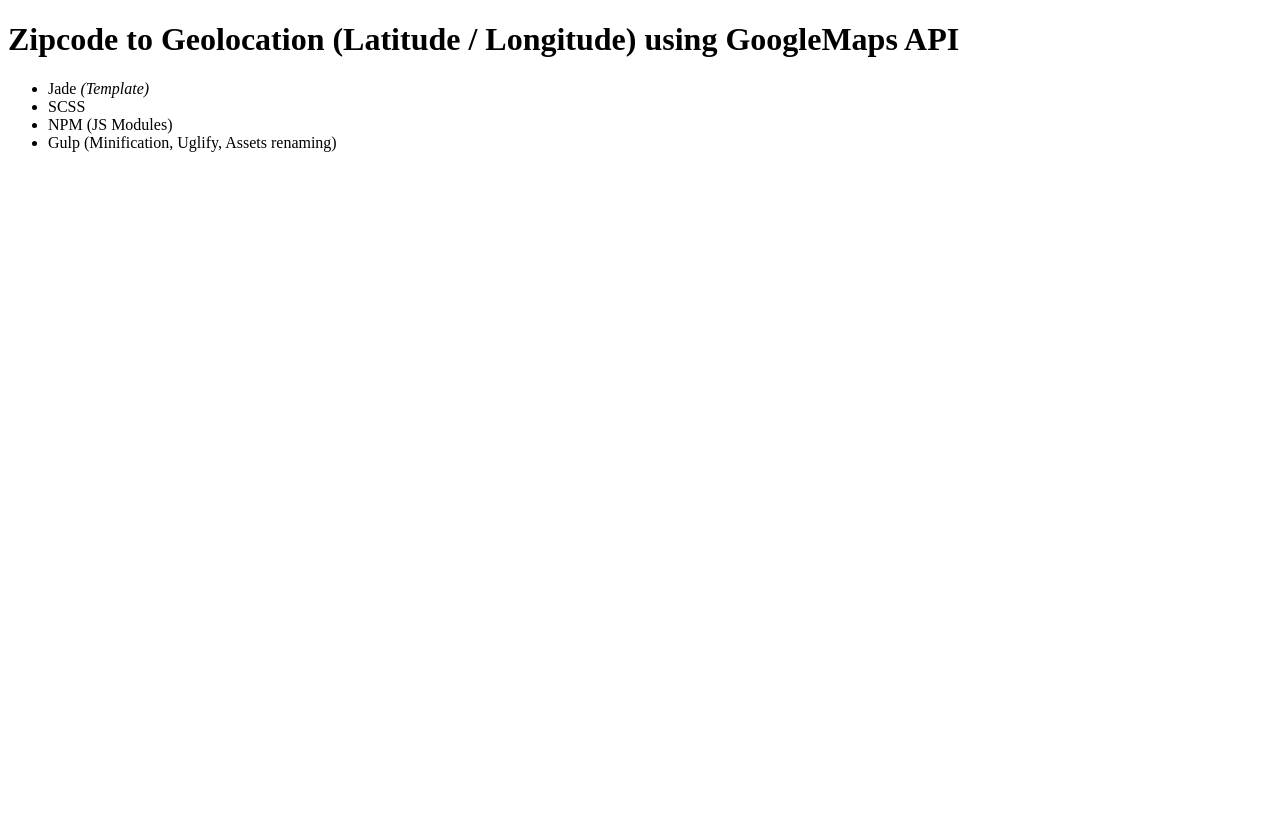
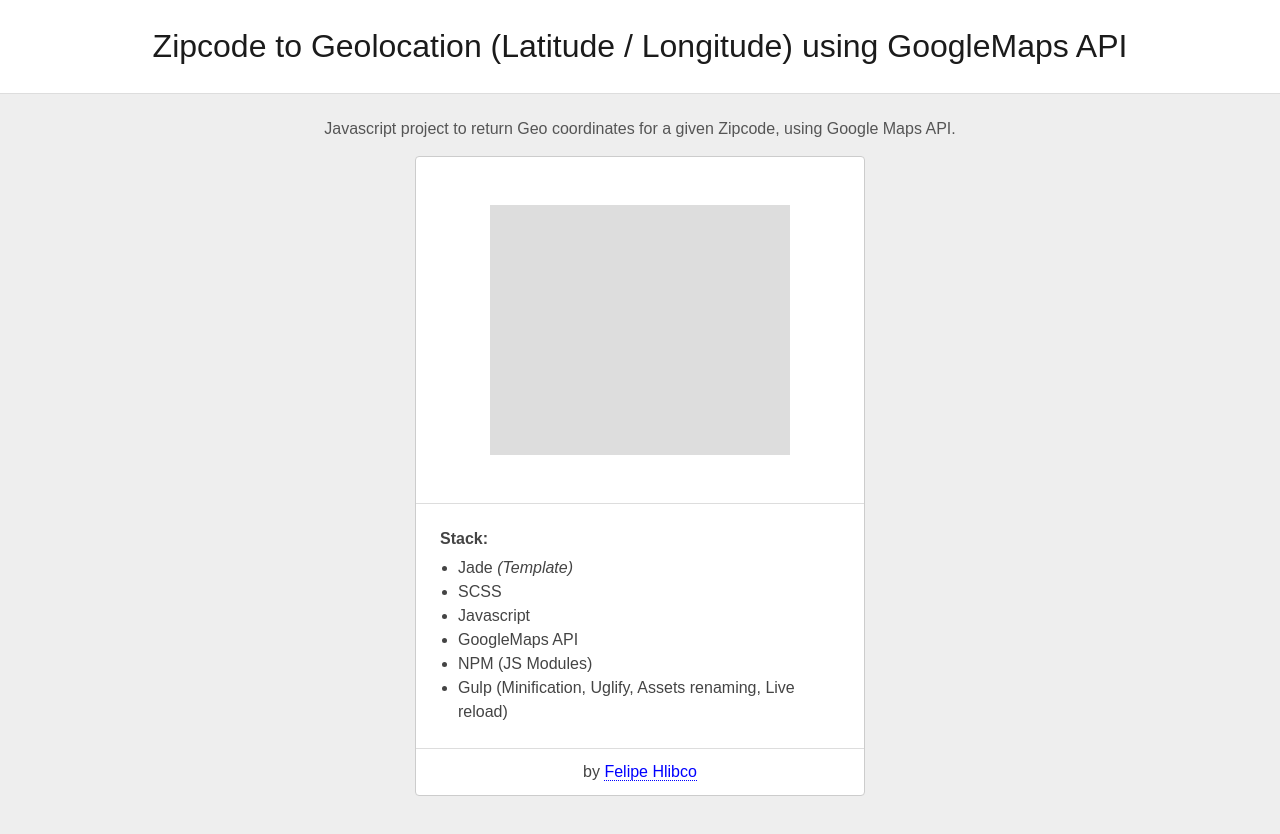
Before and after one commit to hlibco/zipgeo, a website: page src/markup/index.jade in a window 1280 px wide. Before the commit the page ends 800 px from the top, so only its background shows below. Drawn offline with nearby package versions, Linux system fonts and the light colour scheme; some packages are replaced by stand-ins of ours; files that its build step writes are made by us from their sources; files whose address does not match are found by name.

Commit message:
Bug fixes on Jade / Gulp

```diff
--- a/gulpfile.js
+++ b/gulpfile.js
@@ -115,7 +115,8 @@
  ---------------------------------------------------------- */
 gulp.task('html', function() {
   gulp.src(PATHS.src.html + '/*.{jade,html}')
-    .pipe(jade(options.jade))
+    // .pipe(jade(options.jade))
+    .pipe(jade())
     .pipe(gulp.dest(PATHS._root))
     .pipe(connect.reload());
 });
@@ -231,7 +232,6 @@
     livereload: true,
     root: ['.', PATHS._dist]
   });
-
 });
 
 gulp.task('bundling', [
--- a/package.json
+++ b/package.json
@@ -44,7 +44,9 @@
   },
   "devDependencies": {
     "gulp-bytediff": "^1.0.0",
+    "gulp-embedlr": "^0.5.2",
     "gulp-jade": "^1.1.0",
+    "gulp-stylus": "^2.1.2",
     "path": "^0.12.7"
   }
 }
--- a/src/markup/index.jade
+++ b/src/markup/index.jade
@@ -5,8 +5,8 @@
     meta(http-equiv='x-ua-compatible',content='ie=edge')
     title Zipgeo
     meta(name='viewport', content='width=device-width, initial-scale=1')
-    link(rel='stylesheet', href='dist/css/bundle.example_20151230030826.css')
-    script(src='dist/js/bundle.example_20151230030338.js')
+    link(rel='stylesheet', href='dist/css/bundle.example_20151231005322.css')
+    script(src='dist/js/bundle.example_20151231005240.js')
     script(src='https://maps.googleapis.com/maps/api/js?key=AIzaSyAdTkg8AcimBOclbl6Jpncb4lc0qYt8D3E&callback=zg',async, defer)
   body
     <!--[if lt IE 8]>
@@ -17,17 +17,22 @@
     <![endif]-->
 
     //- App content here
+
     h1
       ='Zipcode to Geolocation (Latitude / Longitude) using GoogleMaps API'
+    p
+      ="Javascript project to return Geo coordinates for a given Zipcode, using Google Maps API."
 
-    div#js-map.map
+    .container
+      div#js-map.map
 
-    .stack
-      ul
-        -
-          stack = ['Jade <i>(Template)</i>',
-                   'SCSS',
-                   'NPM (JS Modules)',
-                   'Gulp (Minification, Uglify, Assets renaming)']
-        each item in stack
-          li!= item
+      .stack
+        b Stack:
+        ul
+          - stack = ["Jade <i>(Template)</i>", "SCSS", "Javascript", "GoogleMaps API", "NPM (JS Modules)", "Gulp (Minification, Uglify, Assets renaming, Live reload)"]
+
+          each item in stack
+            li!= item
+
+      .by by
+        a(href="") Felipe Hlibco
--- a/src/scripts/zipgeo.js
+++ b/src/scripts/zipgeo.js
@@ -1,6 +1,6 @@
 var Zipgeo = function(config) {
   'use strict';
-  console.log(1);
+  console.log(2);
   var options = {
     id: 'js-map',
     mark: false,
@@ -27,12 +27,17 @@
   };
 
   var map;
+  var coordinates = {
+    lat: '',
+    lng: ''
+  };
+  function geo() {
+    return coordinates;
+  };
 
   function init(address) {
     var geocoder;
     var location;
-    var lat = '';
-    var lng = '';
 
     geocoder = new google.maps.Geocoder();
     geocoder.geocode({
@@ -42,8 +47,8 @@
         location = results[0].geometry.location;
 
         // Get Latitude and Longitude
-        lat = location.lat();
-        lng = location.lng();
+        coordinates.lat = location.lat();
+        coordinates.lng = location.lng();
 
         // Update map configs
         options.map.center = location;
--- a/src/styles/+example.scss
+++ b/src/styles/+example.scss
@@ -1,26 +1,59 @@
 @charset "UTF-8";
-
+*, html {
+  padding: 0;
+}
 body {
-  background: red;
+  background: #eee;
   text-align: center;
+}
+h1 {
+  background: #fff;
+  border-bottom: 1px solid #ddd;
+  margin: 0 0 24px;
+  padding: 24px 0;
+}
+.container {
+  background: #fff;
+  border: 1px solid #ccc;
+  border-radius: 4px;
+  margin: 0 auto 48px;
+  max-width: 450px;
 }
 .map {
   background: #ddd;
   height: 250px;
-  margin: 30px auto;
+  margin: 48px auto;
   width: 300px;
 }
 
 .stack {
+  border-top: 1px solid #ddd;
+  margin-top: 48px;
+  padding: 24px;
   text-align: left;
 
   ul {
-    list-style: none;
-    margin: 0;
+    // list-style: none;
+    margin: 5px 0 0 18px;
     padding: 0;
   }
   li {
     line-height: 24px;
-    margin: 0;
+    // margin: 0;
   }
 }
+
+.by {
+  border-top: 1px solid #ddd;
+  padding: 12px 24px;
+
+  a, a:visited {
+    border-bottom: 1px dotted blue;
+    color: blue;
+    text-decoration: none;
+  }
+
+  a:hover, a:focus, a:active {
+    border-bottom-style: solid;
+  }
+}
```
Also changed, not shown: dist/css/bundle.example_20151231005322.css (added), dist/js/bundle.example_20151230030338.js (deleted), dist/js/bundle.example_20151231005240.js (added), index.html, 3 other files.
